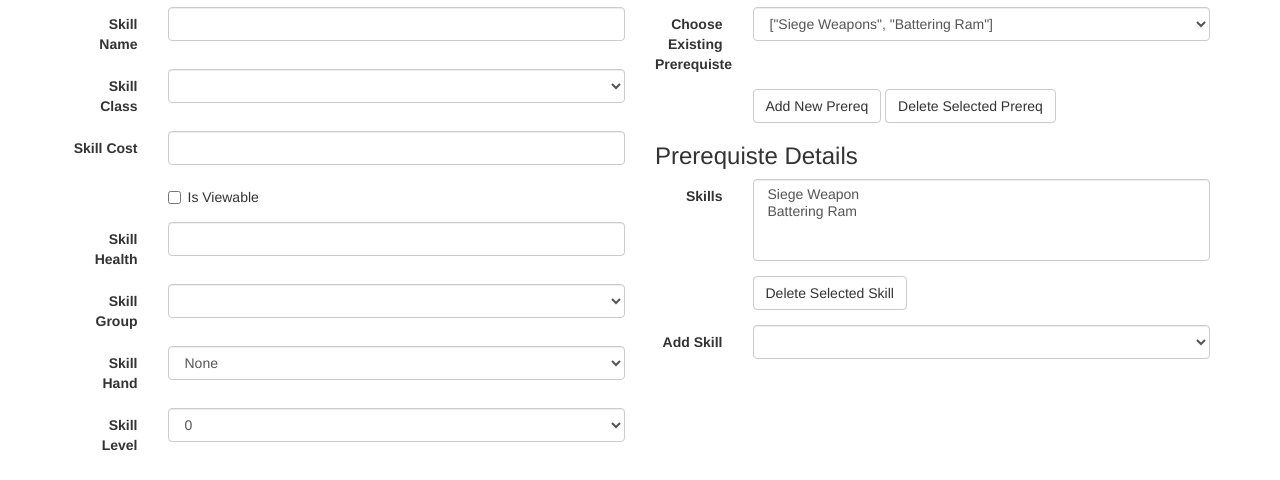
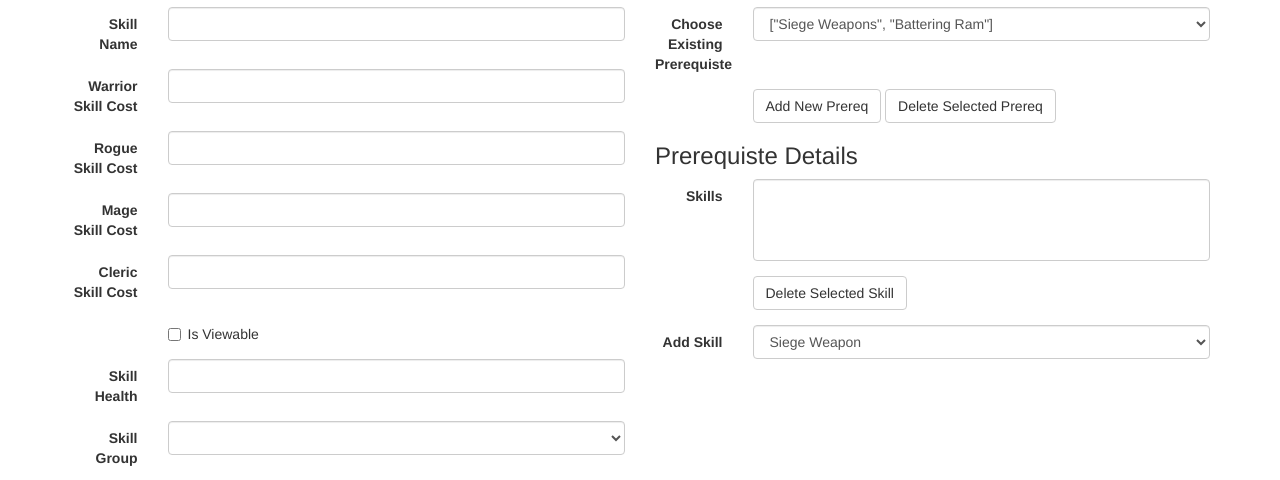
Before and after one commit to zachzeid/crystallize, a plain HTML site: page index.html in a window 1280 px wide. Shown: the part 319-799 px from the top of the page. Drawn offline with nearby package versions, Linux system fonts and the light colour scheme.

Commit message:
Removed class dropdown and made all 4 classes into form groups.  Made some changes to index.js.

```diff
--- a/index.html
+++ b/index.html
@@ -9,6 +9,7 @@
 
     <!-- Bootstrap -->
     <link href="css/bootstrap.min.css" rel="stylesheet">
+    <link href="static/base.css" rel="stylesheet">
 
     <!-- HTML5 shim and Respond.js for IE8 support of HTML5 elements and media queries -->
     <!-- WARNING: Respond.js doesn't work if you view the page via file:// -->
@@ -36,14 +37,14 @@
             <div class="form-group"><!-- Begin add skill form group-->
               <label for="skill" class="col-xs-2 control-label">Choose Existing Skill</label>
               <div class="col-xs-10">
-                <select id="skill" class="form-control">
+                <select id="skill-select-main" class="form-control">
                 </select>
               </div>
             </div><!-- End add skill form group -->
             <div class="form-group">
               <div class="col-xs-offset-2 col-xs-10">
-                  <button class="btn btn-default" id="main-skill-select">Add New Skill</button>
-                  <button class="btn btn-default" id="del-skill-prereq-and">Delete Selected Skill</button>
+                  <button class="btn btn-default" id="add-skill-select-main">Add New Skill</button>
+                  <button class="btn btn-default" id="del-skill-select-main">Delete Selected Skill</button>
               </div>
             </div>
           </form>
@@ -52,10 +53,7 @@
       <div class="row">
         <div class="col-xs-6"> <!-- Beginning of main column -->
           <h2>Skill Details</h2>
-          <form class="form-horizontal"> <!-- Beginning of form tag -->
-
-
-
+          <form class="form-horizontal" id="skill-details"> <!-- Beginning of form tag -->
             <div class="form-group"><!-- Begin Skill Name Form  Group-->
               <label for="skill-name" class="col-xs-2 control-label">Skill Name</label>
               <div class="col-xs-10">
@@ -63,30 +61,38 @@
               </div>
             </div><!--End Skill Name Form Group-->
 
-            <div class="form-group"><!-- Begin Skill Class Dropdown Form Group-->
-              <label for="skill-class" class="col-xs-2 control-label">Skill Class</label>
+            <div class="form-group"><!-- Begin Skill Cost Form  Group-->
+              <label for="warrior-skill-cost" class="col-xs-2 control-label">Warrior Skill Cost</label>
               <div class="col-xs-10">
-                <select id="skill-class" class="form-control">
-                  <option></option>
-                  <option>Warrior</option>
-                  <option>Rogue</option>
-                  <option>Cleric</option>
-                  <option>Mage</option>
-                </select>
+                <input id="warrior-skill-cost" class="form-control" data-rule-number="true">
               </div>
-            </div><!-- End Skill Class Dropdown Form Group-->
+            </div><!--End Skill Cost Form Group-->
 
             <div class="form-group"><!-- Begin Skill Cost Form  Group-->
-              <label for="skill-cost" class="col-xs-2 control-label">Skill Cost</label>
+              <label for="rogue-skill-cost" class="col-xs-2 control-label">Rogue Skill Cost</label>
               <div class="col-xs-10">
-                <input id="skill-cost" class="form-control">
+                <input id="rogue-skill-cost" class="form-control" data-rule-number="true">
+              </div>
+            </div><!--End Skill Cost Form Group-->
+
+            <div class="form-group"><!-- Begin Skill Cost Form  Group-->
+              <label for="mage-skill-cost" class="col-xs-2 control-label">Mage Skill Cost</label>
+              <div class="col-xs-10">
+                <input id="mage-skill-cost" class="form-control" data-rule-number="true">
+              </div>
+            </div><!--End Skill Cost Form Group-->
+
+            <div class="form-group"><!-- Begin Skill Cost Form  Group-->
+              <label for="cleric-skill-cost" class="col-xs-2 control-label">Cleric Skill Cost</label>
+              <div class="col-xs-10">
+                <input id="cleric-skill-cost" class="form-control" data-rule-number="true">
               </div>
             </div><!--End Skill Cost Form Group-->
 
             <div class="form-group">
               <div class="col-xs-offset-2 col-xs-10">
                 <div class="checkbox">
-                  <label><input type="checkbox">Is Viewable</label>
+                  <label><input type="checkbox" id="is-viewable">Is Viewable</label>
                 </div>
               </div>
             </div>
@@ -95,12 +101,12 @@
             <div class="form-group"><!-- Begin Skill Health Form  Group-->
               <label for="skill-health" class="col-xs-2 control-label">Skill Health</label>
               <div class="col-xs-10">
-                <input id="skill-health" class="form-control">
+                <input id="skill-health" class="form-control" data-rule-number="true">
               </div>
             </div><!--End Skill Health Form Group-->
 
             <div class="form-group"><!-- Begin Skill Group Dropdown Form Group-->
-              <label for="skill-group" class="col-xs-2 control-label">Skill Group</label>
+              <label for="skill-group" class="col-xs-2 control-label" data-rule-required="true">Skill Group</label>
               <div class="col-xs-10">
                 <select id="skill-group" class="form-control">
                   <option></option>
@@ -138,11 +144,14 @@
               </div>
             </div><!-- End Skill Hand Dropdown Form Group-->
 
+
+            <!-- #for skill level, if 0, then skill can be purchased repeatedly, else
+            # skill level is the MAX level a skill can be purchased for. -->
             <div class="form-group"><!-- Begin Skill Level Dropdown Form Group-->
-              <label for="skill-level" class="col-xs-2 control-label">Skill Level</label>
+              <label for="max-skill-level" class="col-xs-2 control-label">Max Skill Level</label>
               <div class="col-xs-10">
-                <select id="skill-level" class="form-control">
-                  <option>0</option>
+                <select id="max-skill-level" class="form-control">
+                  <option>0 (skill can be purchased repeatedly)</option>
                   <option>1</option>
                   <option>2</option>
                   <option>3</option>
@@ -204,17 +213,16 @@
             </div>
             <h3>Prerequiste Details</h3>
             <div class="form-group"><!-- Begin Skill List Select Area Form Group-->
-              <label for="skill-list" class="col-xs-2 control-label">Skills</label>
+              <label for="prereq-skill-list" class="col-xs-2 control-label">Skills</label>
               <div class="col-xs-10">
-                <select id="skill-list" multiple class="form-control">
-                  <option>Siege Weapon</option>
-                  <option>Battering Ram</option>
+                <select id="prereq-skill-list" multiple class="form-control">
+
                 </select>
               </div>
             </div><!-- End Skill List Select Area Form Group-->
             <div class="form-group">
               <div class="col-xs-offset-2 col-xs-10">
-                <button class="btn btn-default" id='add-skill-prereq-and'>Delete Selected Skill</button>
+                <button class="btn btn-default" id='del-skill-from-prereq-skill-list'>Delete Selected Skill</button>
               </div>
             </div>
 
@@ -222,7 +230,17 @@
               <label for="skill-choice" class="col-xs-2 control-label">Add Skill</label>
               <div class="col-xs-10">
                 <select id="skill-choice" class="form-control">
-
+                  <option>Siege Weapon</option>
+                  <option>Battering Ram</option>
+                  <option>One-Handed Swords</option>
+                  <option>Two-Handed Swords</option></option>
+                  <option>One-Handed Blunt</option>
+                  <option>Two-Handed Blunt</option>
+                  <option>Axes</option>
+                  <option>Thrown Weapons</option>
+                  <option>Bows</option>
+                  <option>Shields</option>
+                  <option>Paired Weapons</option>
                 </select>
               </div>
             </div><!-- End Skill Add Dropdown Form Group-->
--- a/index.js
+++ b/index.js
@@ -1,43 +1,94 @@
-$(document).ready(function () {
-  $('#save-skill').click(function (event) {
-    console.log('saving skill');
+$(document).ready(() => {
+  $('#skill-details').validate();
+  // [
+  //   {
+  //     "group": "Fucks",
+  //     "name": "Two-Handed Fucks",
+  //     "is_viewable": true,
+  //     "skill_hand": "str",
+  //     "skill_health": 4,
+  //     "skill_level": 0,
+  //     "warrior_cost": 1,
+  //     "rogue_cost": 2,
+  //     "mage_cost": 3,
+  //     "cleric_cost": 4,
+  //     "prereqs": [
+  //       ["skill 1", "skill 2"],
+  //       ["skill 1", "skill 56"],
+  //       ["skill 43", "skill fuck this noise"]
+  //     ]
+  //   }
+  // ]
+  $('#save-skill').click((event) => {
+    if (!$('#skill-details').valid()) {
+      alert('Yo fukd!');
+      return;
+    }
+    $('#skill-details').validate();
     event.preventDefault();
+    const skillName = $('#skill-name').val();
+    const skillGroup = $('#skill-group').val();
+    const isViewable = $('#is-viewable').prop('checked');
+    const skillHand = $('#skill-hand').val();
+    const skillHealth = parseInt($('#skill-health').val(), 10);
+    const skillLevel = parseInt($('#max-skill-level').val(), 10);
+    const warriorCost = parseInt($('#warrior-skill-cost').val(), 10);
+    const rogueCost = parseInt($('#rogue-skill-cost').val(), 10);
+    const mageCost = parseInt($('#mage-skill-cost').val(), 10);
+    const clericCost = parseInt($('#cleric-skill-cost').val(), 10);
+    const prereqs = [];
+    const skill = {
+      skillName,
+      skillGroup,
+      isViewable,
+      skillHand,
+      skillHealth,
+      skillLevel,
+      warriorCost,
+      rogueCost,
+      mageCost,
+      clericCost,
+      prereqs,
+    };
+    console.log(skill);
   });
-  $('#delete-skill').click(function (event) {
+  $('#delete-skill').click((event) => {
     console.log('deleting skill');
     event.preventDefault();
   });
 
-  $('#main-skill-select').click(function (event) {
-    console.log('Adding skill')
+  $('#add-skill-select-main').click((event) => {
+    console.log('Adding skill to main skill list');
+    event.preventDefault();
+  });
+  $('#del-skill-select-main').click((event) => {
+    console.log('Removing skill from main skill list');
     event.preventDefault();
   });
 
-  $('#add-prereq-or').click(function (event) {
+  $('#add-prereq-or').click((event) => {
     console.log('Adding pre-req from skill');
     event.preventDefault();
   });
 
-  $('#del-prereq-or').click(function (event) {
+  $('#del-prereq-or').click((event) => {
     console.log('Removing pre-req from skill');
     event.preventDefault();
   });
-  $('#del-skill-prereq-and').click(function (event) {
+  $('#del-skill-from-prereq-skill-list').click((event) => {
     console.log('Removing skill from pre-req list');
     event.preventDefault();
   });
-  $('#add-skill-prereq-and').click(function (event) {
-    console.log('Adding skill to pre-req list');
+  $('#add-skill-prereq-and').click((event) => {
+    console.log('Add skill to pre-req list');
     event.preventDefault();
   });
-  $('#import-json').click(function (event) {
+  $('#import-json').click((event) => {
     console.log('Importing JSON into Crystallize.');
     event.preventDefault();
   });
-  $('#export-json').click(function (event) {
+  $('#export-json').click((event) => {
     console.log('Exporting JSON from Crystallize');
     event.preventDefault();
   });
-
-
 });
```
